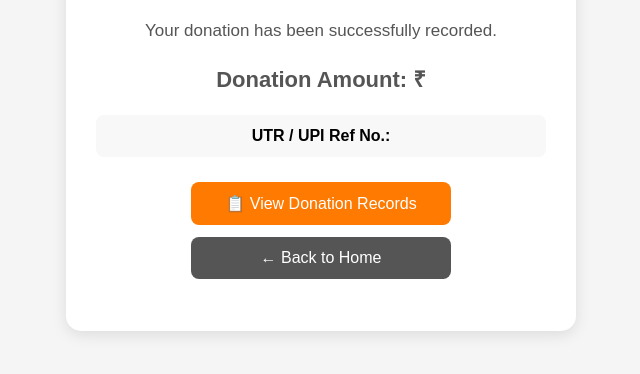
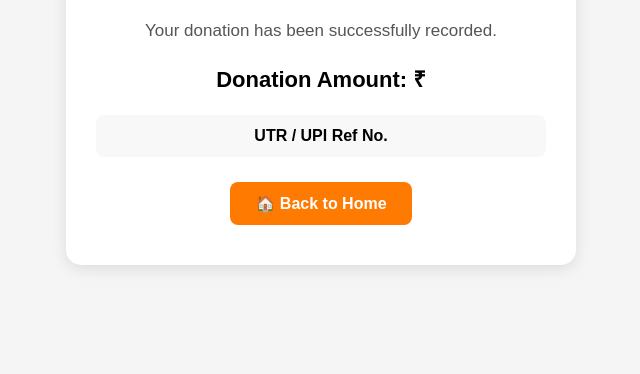
Before and after one commit to sandy01471/SaraswatiPujaApp, a Flask app: template templates/success.html in a window 1280 px wide. Shown: the part 264-638 px from the top of the page, without its empty margins (319-959 px from the left). Run offline with Flask 3, Linux system fonts and the light colour scheme; the template is opened without the code that fills it, so the values that code supplies are empty.

Commit message:
Refactor success.html for improved layout and styles
Updated the success page HTML structure and styles.

```diff
--- a/templates/success.html
+++ b/templates/success.html
@@ -3,7 +3,6 @@
 <head>
     <meta charset="UTF-8">
     <meta name="viewport" content="width=device-width, initial-scale=1.0">
-
     <title>Donation Successful</title>
 
     <style>
@@ -45,6 +44,7 @@
         .amount {
             font-size: 22px;
             font-weight: bold;
+            color: #000;
         }
 
         .utr {
@@ -52,34 +52,22 @@
             padding: 12px;
             border-radius: 8px;
             margin-top: 15px;
-            word-break: break-all;
+            word-break: break-word;
         }
 
-        .buttons {
+        .home {
+            display: inline-block;
             margin-top: 25px;
-        }
-
-        a {
-            display: block;
-            margin: 12px auto;
-            padding: 12px 20px;
+            padding: 12px 25px;
             background: #ff7a00;
             color: white;
             text-decoration: none;
             border-radius: 8px;
-            max-width: 220px;
-        }
-
-        a:hover {
-            background: #e66d00;
-        }
-
-        .home {
-            background: #555;
+            font-weight: bold;
         }
 
         .home:hover {
-            background: #333;
+            background: #e66d00;
         }
     </style>
 </head>
@@ -94,30 +82,20 @@
 
     <h2>Thank you {{ name }}!</h2>
 
-        <p>
-            Your donation has been successfully recorded.
-        </p>
+    <p>Your donation has been successfully recorded.</p>
 
     <p class="amount">
         Donation Amount: ₹{{ amount }}
     </p>
 
     <div class="utr">
-            <strong>UTR / UPI Ref No.:</strong><br>
+        <strong>UTR / UPI Ref No.</strong><br>
         {{ utr }}
     </div>
 
-        <div class="buttons">
-
-            <a href="/records">
-                📋 View Donation Records
+    <a href="/" class="home">
+        🏠 Back to Home
     </a>
-
-            <a href="/" class="home">
-                ← Back to Home
-            </a>
-
-        </div>
 
 </div>
 
```
Lines whose indentation alone changed are shown as unchanged.
